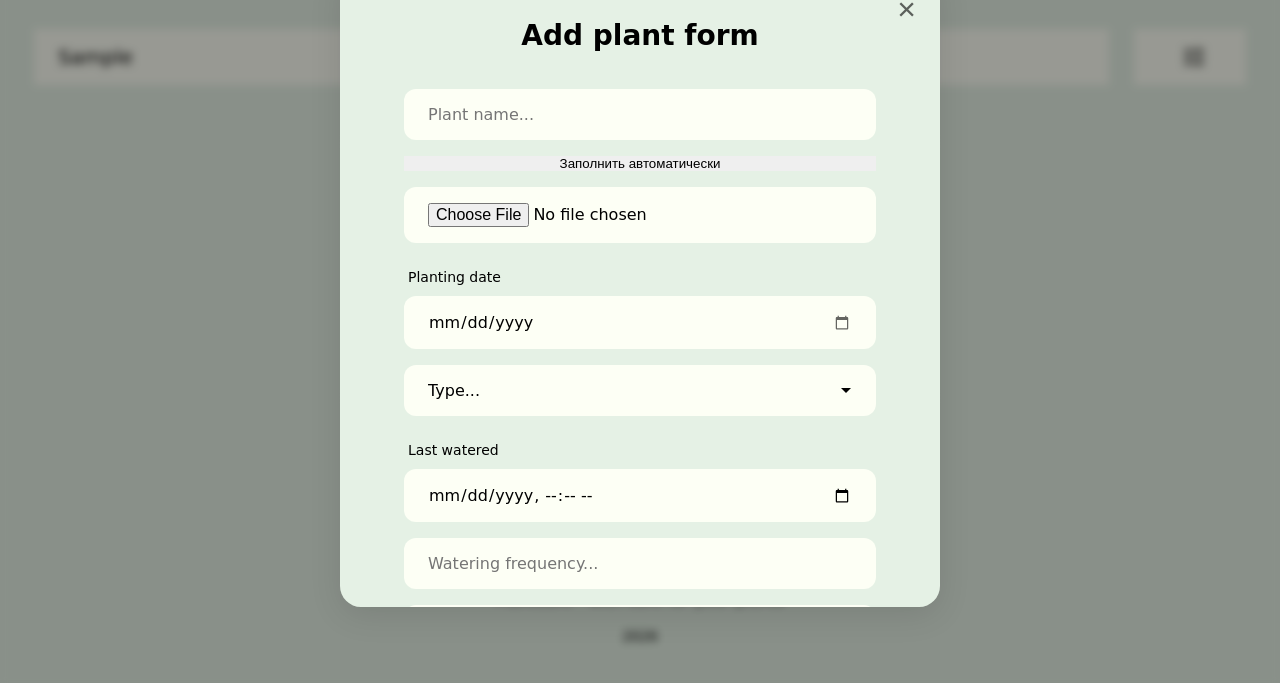
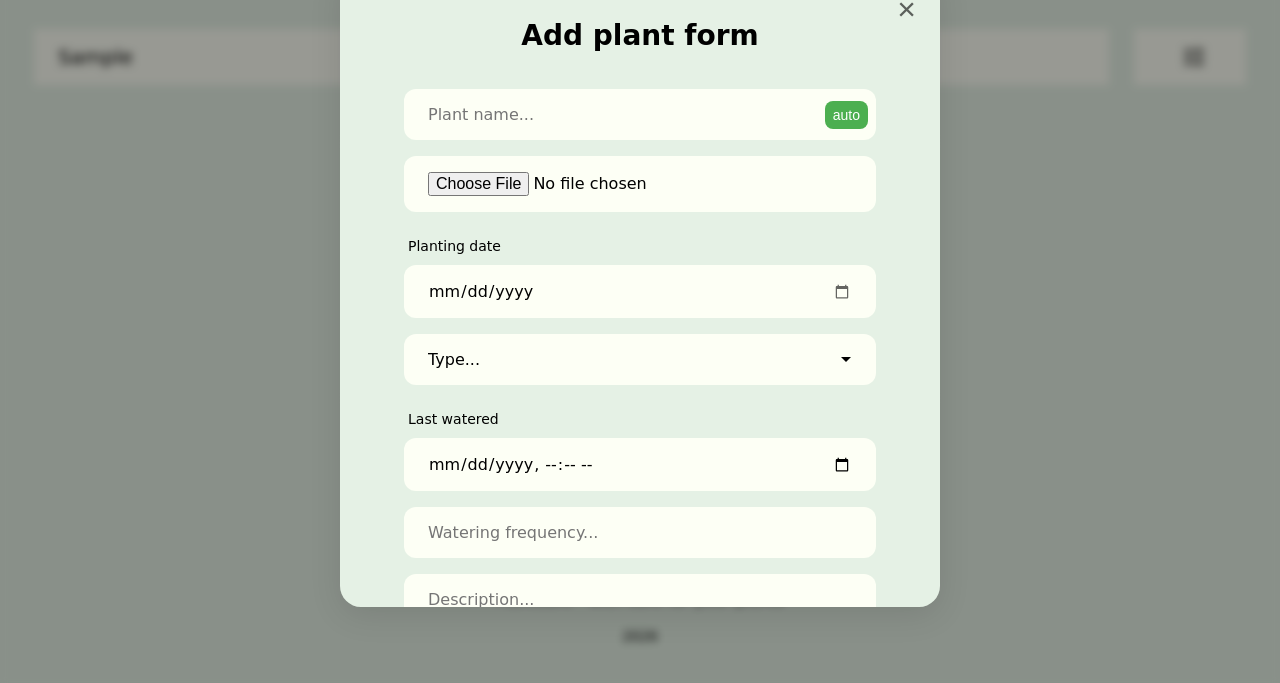
Before and after one commit to vettta06/plantCare, a website built with Vite: page index.html in a window 1280 px wide. Both pictures are taken after typing "Sample" into the empty fields and a click on the button "+ Add Plant". Shown: the part 113-796 px from the top of the page. Built offline with nearby package versions, Linux system fonts and the light colour scheme.

Commit message:
add button auto

```diff
--- a/css/index.css
+++ b/css/index.css
@@ -411,6 +411,37 @@
   font-size: 18px;
 }
 
+.input-with-btn {
+  position: relative;
+}
+
+.input-with-btn .plant-form__input {
+  width: 100%;
+  padding-right: 44px;
+}
+
+.fetch-btn {
+  position: absolute;
+  right: 8px;
+  top: 50%;
+  transform: translateY(-50%);
+
+  border: none;
+  background: #4caf50;
+  color: #fff;
+
+  border-radius: 8px;
+  padding: 6px 8px;
+  cursor: pointer;
+
+  font-size: 14px;
+  transition: 0.2s;
+}
+
+.fetch-btn:hover {
+  background: #43a047;
+}
+
 /* ==================================
    DATE INPUT STYLING
    ================================== */
--- a/index.html
+++ b/index.html
@@ -107,6 +107,7 @@
         </h2>
 
         <form class="plant-form" id="plantForm">
+          <div class="input-with-btn">
             <input
               type="text"
               name="name"
@@ -117,10 +118,15 @@
               maxlength="30"
             />
 
-          <button type="button" id="fetchPlantBtn">
-            Заполнить автоматически
+            <button
+              type="button"
+              id="fetchPlantBtn"
+              class="fetch-btn"
+              title="Заполнить автоматически"
+            >
+              auto
             </button>
-
+          </div>
           <input
             type="file"
             name="image"
```
Lines whose indentation alone changed are shown as unchanged.
